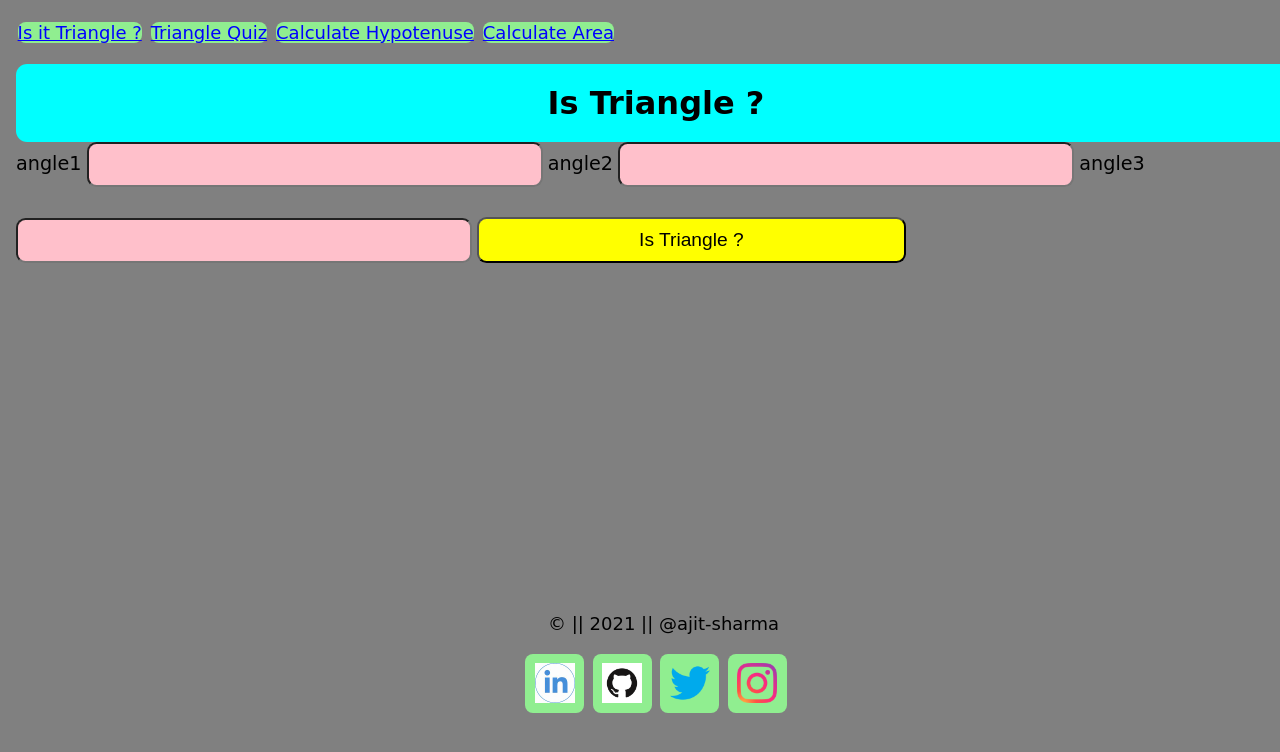
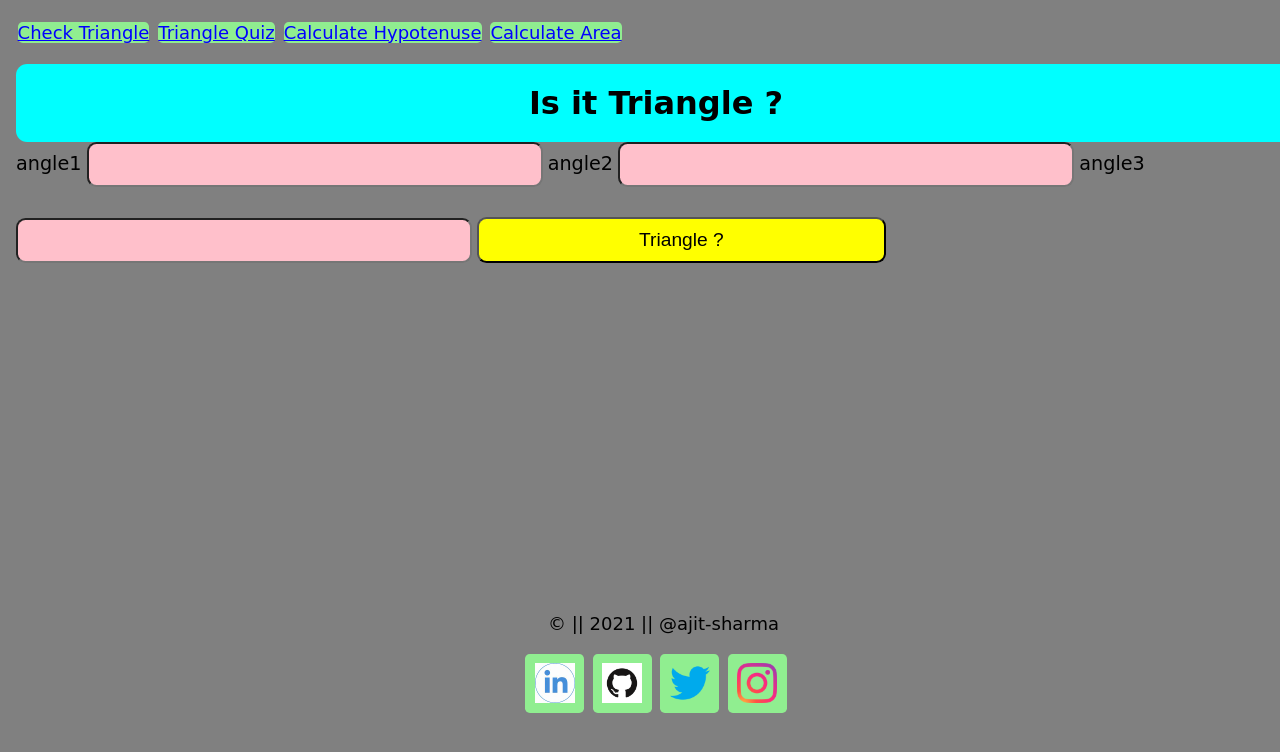
Before and after one commit to ajit-sharmaGH/fun-with-triangle, a plain HTML site: page index.html in a window 1280 px wide. Drawn offline with Linux system fonts and the light colour scheme.

Commit message:
changes made in links

```diff
--- a/index.html
+++ b/index.html
@@ -11,13 +11,13 @@
 
 <body>
     <nav>
-        <a class="links" href="index.html">Is it Triangle ?</a>
+        <a class="links" href="index.html">Check Triangle</a>
         <a class="links" href="quiz.html"> Triangle Quiz</a>
         <a class="links" href="hypotenuse.html">Calculate Hypotenuse </a>
         <a class="links" href="area.html">Calculate Area </a>
     </nav>
 
-    <h1> Is Triangle ?</h1>
+    <h1> Is it Triangle ?</h1>
 
     <label for="angle1">angle1</label>
     <input type="number" class="angle-input">
@@ -25,7 +25,7 @@
     <input type="number" class="angle-input">
     <label for="angle3">angle3</label>
     <input type="number" class="angle-input">
-    <button id="is-triangle-btn">Is Triangle ?</button>
+    <button id="is-triangle-btn">Triangle ?</button>
     <div id="output"></div>
     <footer>
         <p>© || 2021 || @ajit-sharma</p>
--- a/style.css
+++ b/style.css
@@ -33,11 +33,15 @@ nav {
 
 .links {
     text-align: center;
-    border-radius: 0.5rem;
+    border-radius: 0.3rem;
     color: blue;
     flex-direction: row;
     background-color: lightgreen;
     margin: 0.1rem;
+    -webkit-border-radius: 0.3rem;
+    -moz-border-radius: 0.3rem;
+    -ms-border-radius: 0.3rem;
+    -o-border-radius: 0.3rem;
 }
 
 .links:hover {
```
Also changed, not shown: area.html (+1 -1 lines), hypotenuse.html (+1 -1 lines), quiz.html (+1 -1 lines).
